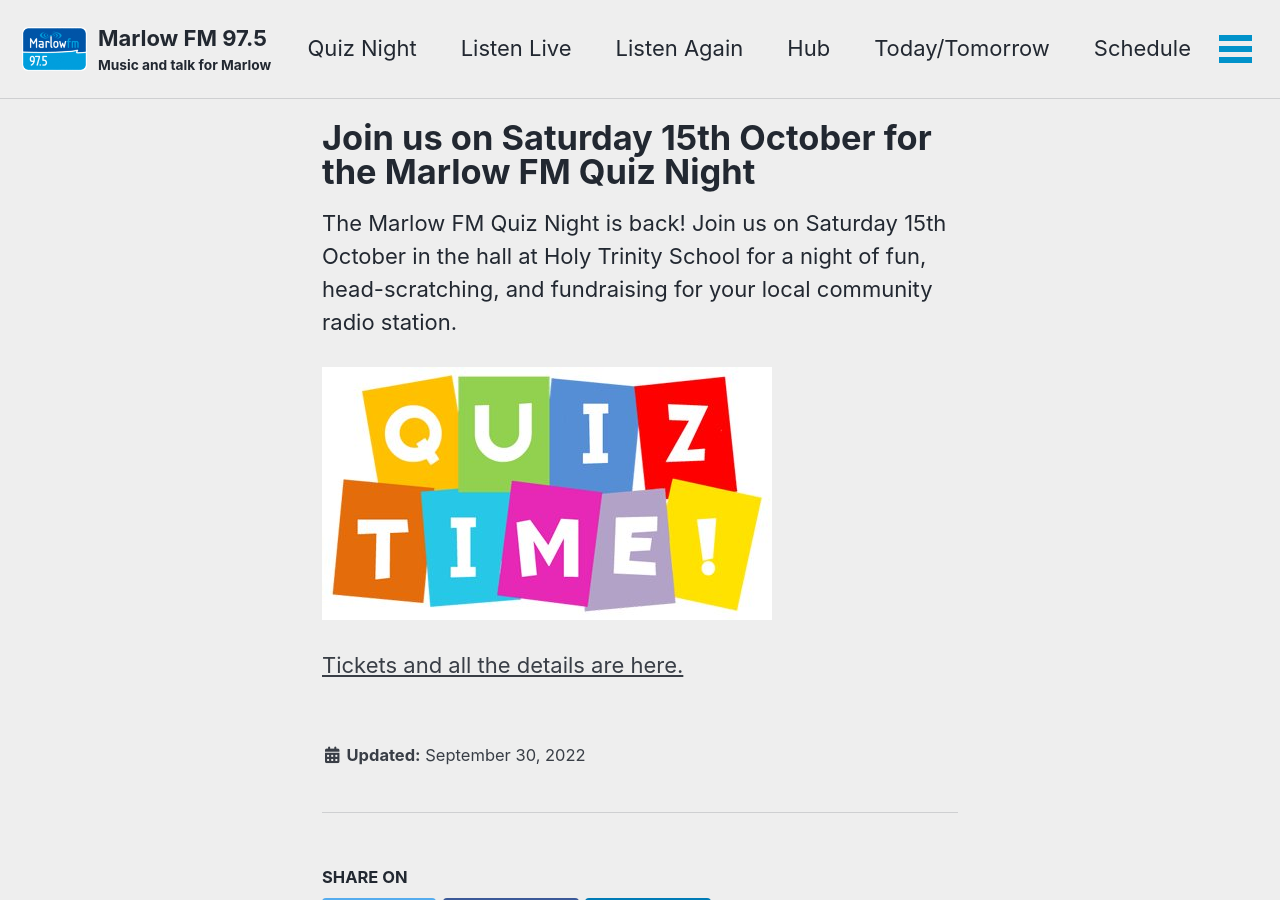
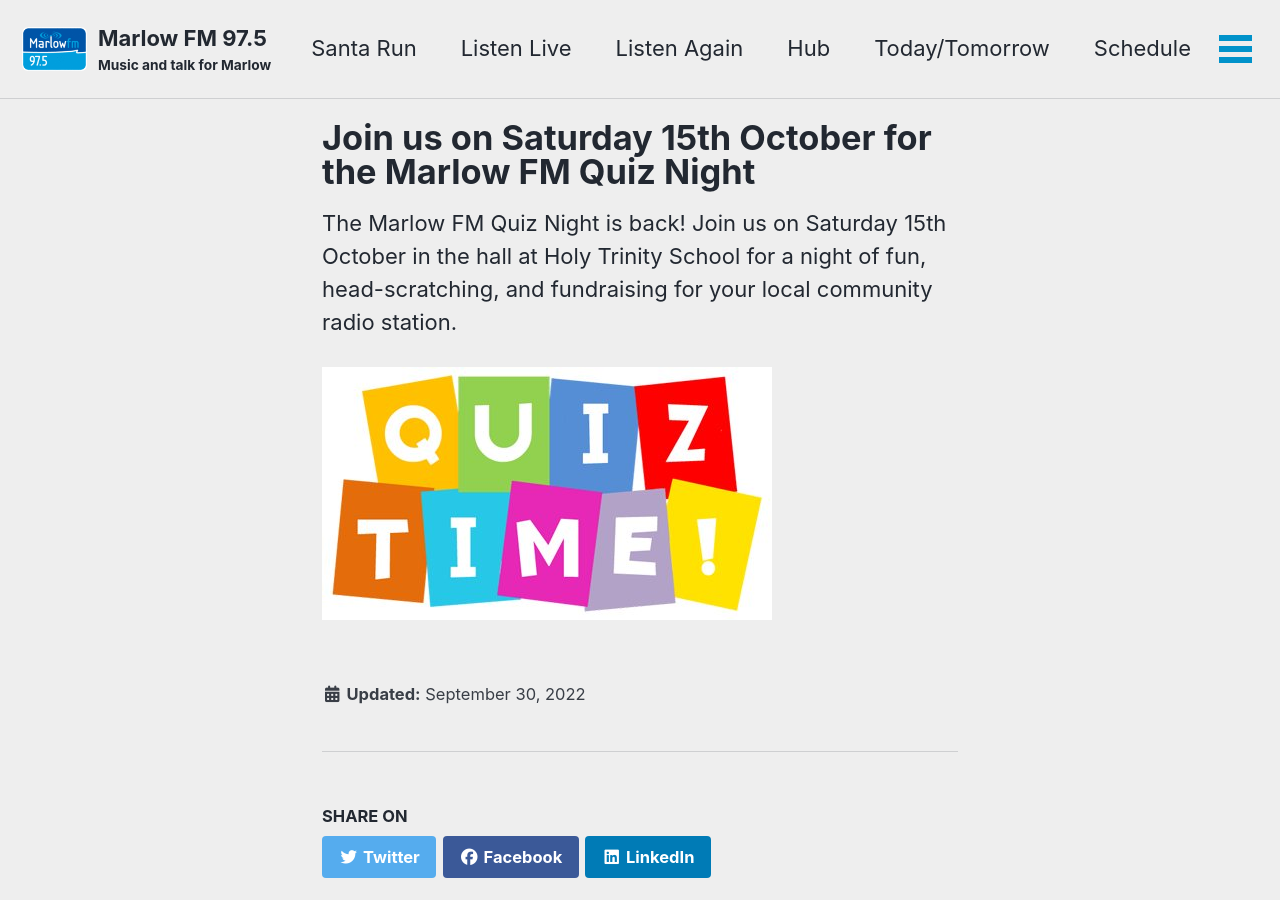
Before and after one commit to marlowfm/marlowfm.github.io, a Jekyll site: the page built from _posts/2022-09-30-join-us-on-saturday-15th-october-for-the-marlow-fm-quiz-night.md, in a window 1280 px wide and 900 px high. Built offline with Jekyll 4.4.1, drawn with Linux system fonts in a browser that asks for light colours; cached includes are drawn as plain includes; nearby versions of some CDN libraries.

Commit message:
Replace 'Quiz Night' with 'Santa Run'

```diff
--- a/_data/navigation.yml
+++ b/_data/navigation.yml
@@ -1,7 +1,7 @@
 # main links
 main:
-  - title: "Quiz Night"
-    url: /quiz/
+  - title: "Santa Run"
+    url: /santa/
   - title: "Listen Live"
     url: "http://radioplayer.marlowfm.co.uk"
   - title: "Listen Again"
--- a/_pages/quiz.html
+++ b/_pages/quiz-oct-2022.html
@@ -1,4 +1,5 @@
 ---
+published: false
 layout: single
 title: "Quiz Night"
 permalink: /quiz/
--- a/_posts/2022-09-30-join-us-on-saturday-15th-october-for-the-marlow-fm-quiz-night.md
+++ b/_posts/2022-09-30-join-us-on-saturday-15th-october-for-the-marlow-fm-quiz-night.md
@@ -9,5 +9,3 @@
 The Marlow FM Quiz Night is back! Join us on Saturday 15th October in the hall at Holy Trinity School for a night of fun, head-scratching, and fundraising for your local community radio station.
 
 ![]({{ site.url }}{{ site.baseurl }}/assets/images/news/quiz-night.jpg)
-
-[﻿Tickets and all the details are here.]({{ site.url }}{{ site.baseurl }}/quiz)
```
